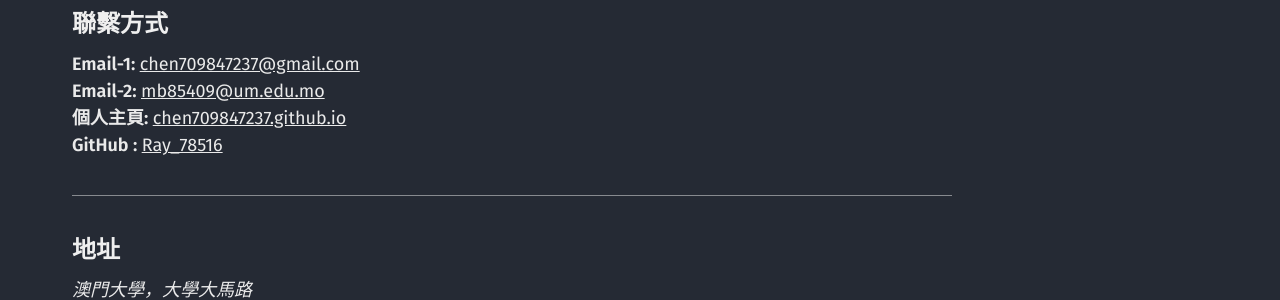
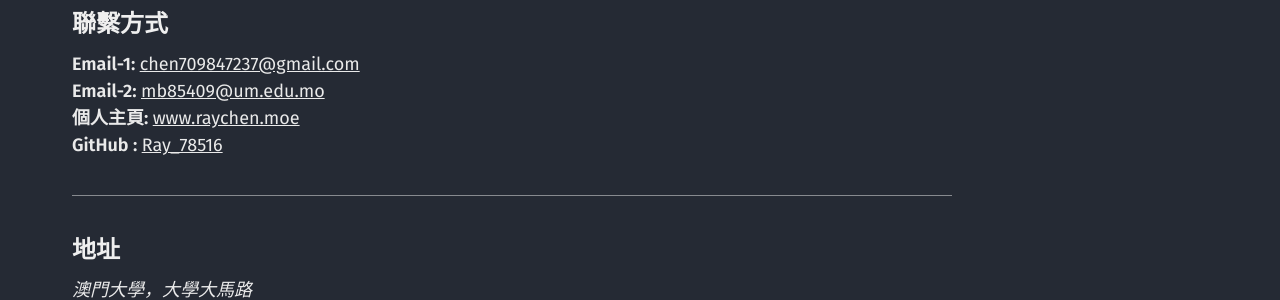
Before and after one commit to chen709847237/chen709847237, a Jekyll site: the page built from cv_cn.md, in a window 1280 px wide and 900 px high. Shown: the part 438-738 px from the top of the window. Built offline with Jekyll 4.4.1, drawn with Linux system fonts in a browser that asks for light colours.

Commit message:
Update cv_cn.json

```diff
--- a/_data/cv_cn.json
+++ b/_data/cv_cn.json
@@ -6,7 +6,7 @@
     "email1": "chen709847237@gmail.com",
     "email2": "mb85409@um.edu.mo",
     "phone": ,
-    "website": "chen709847237.github.io",
+    "website": "www.raychen.moe",
     "summary": "Hi, 我目前為澳門大學科技學院的一名碩士研究生。我的研究方向為機器學習算法(卷积神经网络，图卷积神经网络等)在生物信息學(药物虚拟筛选，毒性预测，肽活性预测等)中的應用。",
     "location": {
       "address": "澳門大學，大學大馬路",
```
